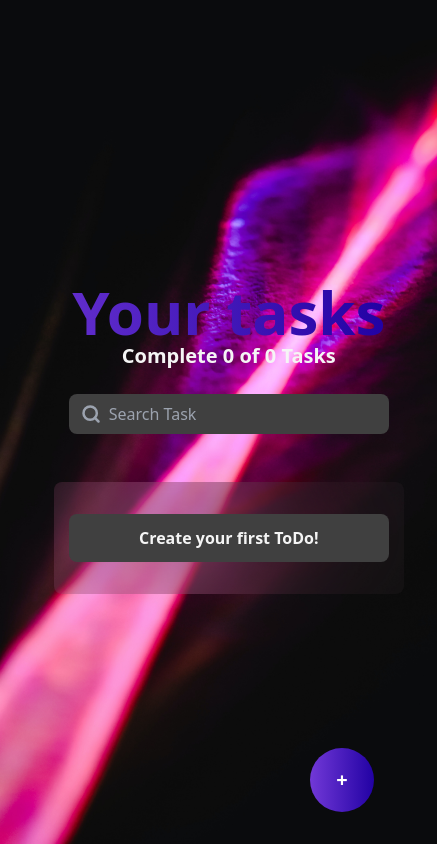
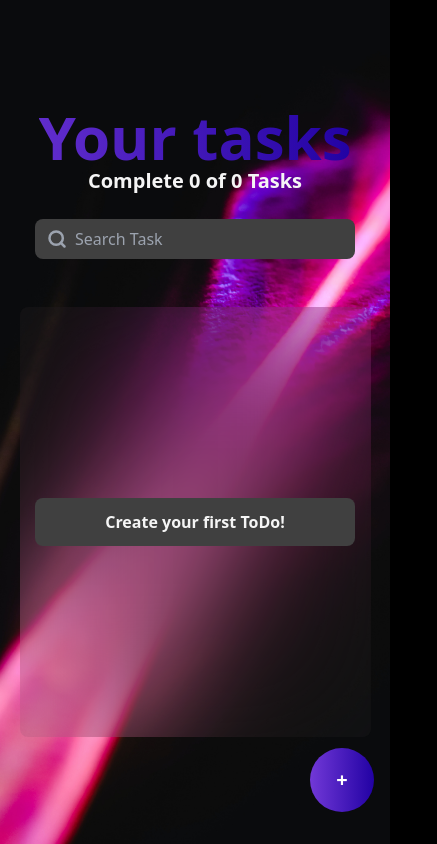
Before and after one commit to estebandelcid/To-Do, a React (Create React App) app: page / in a window 390 px wide. Shown: the whole page, 437 px wide, since content can reach past the window. Built offline with nearby package versions, Linux system fonts and the light colour scheme.

Commit message:
[fix] Direction github and scroll fix

```diff
--- a/package.json
+++ b/package.json
@@ -43,5 +43,5 @@
     "gh-pages": "^5.0.0",
     "tailwindcss": "^3.3.2"
   },
-  "homepage": "https://github.com/estebandelcid/To-Do"
+  "homepage": "https://estebandelcid.github.io/To-Do"
 }
--- a/public/index.html
+++ b/public/index.html
@@ -14,7 +14,7 @@
       manifest.json provides metadata used when your web app is installed on a
       user's mobile device or desktop. See https://developers.google.com/web/fundamentals/web-app-manifest/
     -->
-    <link rel="manifest" href="%PUBLIC_URL%/manifest.json" />
+    <!-- <link rel="manifest" href="%PUBLIC_URL%/manifest.json" /> -->
     <!--
       Notice the use of %PUBLIC_URL% in the tags above.
       It will be replaced with the URL of the `public` folder during the build.
@@ -27,7 +27,7 @@
     <link rel="apple-touch-icon" sizes="180x180" href="/apple-touch-icon.png">
     <link rel="icon" type="image/png" sizes="32x32" href="/favicon-32x32.png">
     <link rel="icon" type="image/png" sizes="16x16" href="/favicon-16x16.png">
-    <!-- <link rel="manifest" href="/site.webmanifest"> -->
+    <link rel="manifest" href="/site.webmanifest">
 
     <title>To-Do App</title>
   </head>
--- a/src/App/AppUI.jsx
+++ b/src/App/AppUI.jsx
@@ -24,7 +24,7 @@ const AppUI = () => {
   return (
     <>
       <div className="grid h-screen w-screen place-items-center">
-        <div className=" grid lg:grid-cols-2 w-[90%] justify-items-center ">
+        <div className=" grid lg:grid-cols-2 grid-cols-1 w-[90%] justify-items-center max-sm:fixed ">
           <div className=" max-lg:hidden grid grid-rows-1 h-[290px] p-8 place-self-center rounded-lg">
             <TodoForm />
           </div>
@@ -34,7 +34,7 @@ const AppUI = () => {
               <TodoCounter />
               <TodoSearch />
             </div>
-            <div className=" grid place-content-center min-w-[350px] w-10/12 max-w-md max-h-10/12 bg-neutral-600 rounded-lg bg-opacity-10 backdrop-blur-3xl ">
+            <div className=" grid place-content-center min-w-[350px] w-full max-w-md h-[500px] lg:h-[500px] bg-neutral-600 rounded-lg bg-opacity-10 backdrop-blur-3xl ">
               <TodoList>
                 {loading && <TodosLoading />}
 
--- a/src/components/TodoForm.jsx
+++ b/src/components/TodoForm.jsx
@@ -34,7 +34,7 @@ const TodoForm = () => {
           Task name
         </label>
         <input
-          className=" w-[calc(100%-25px)] lg:w-full lg:min-h-10 max-h-16 bg-neutral-800 rounded-lg shadow-md text-neutral-100 text-center p-2 outline-none focus:outline-neutral-500"
+          className=" w-full lg:w-full lg:min-h-10 max-h-16 bg-neutral-800 rounded-lg shadow-md text-neutral-100 text-center p-2 outline-none focus:outline-neutral-500 "
           placeholder="Study first course of Node.js"
           value={newTodoValue}
           onChange={onChange}
```
